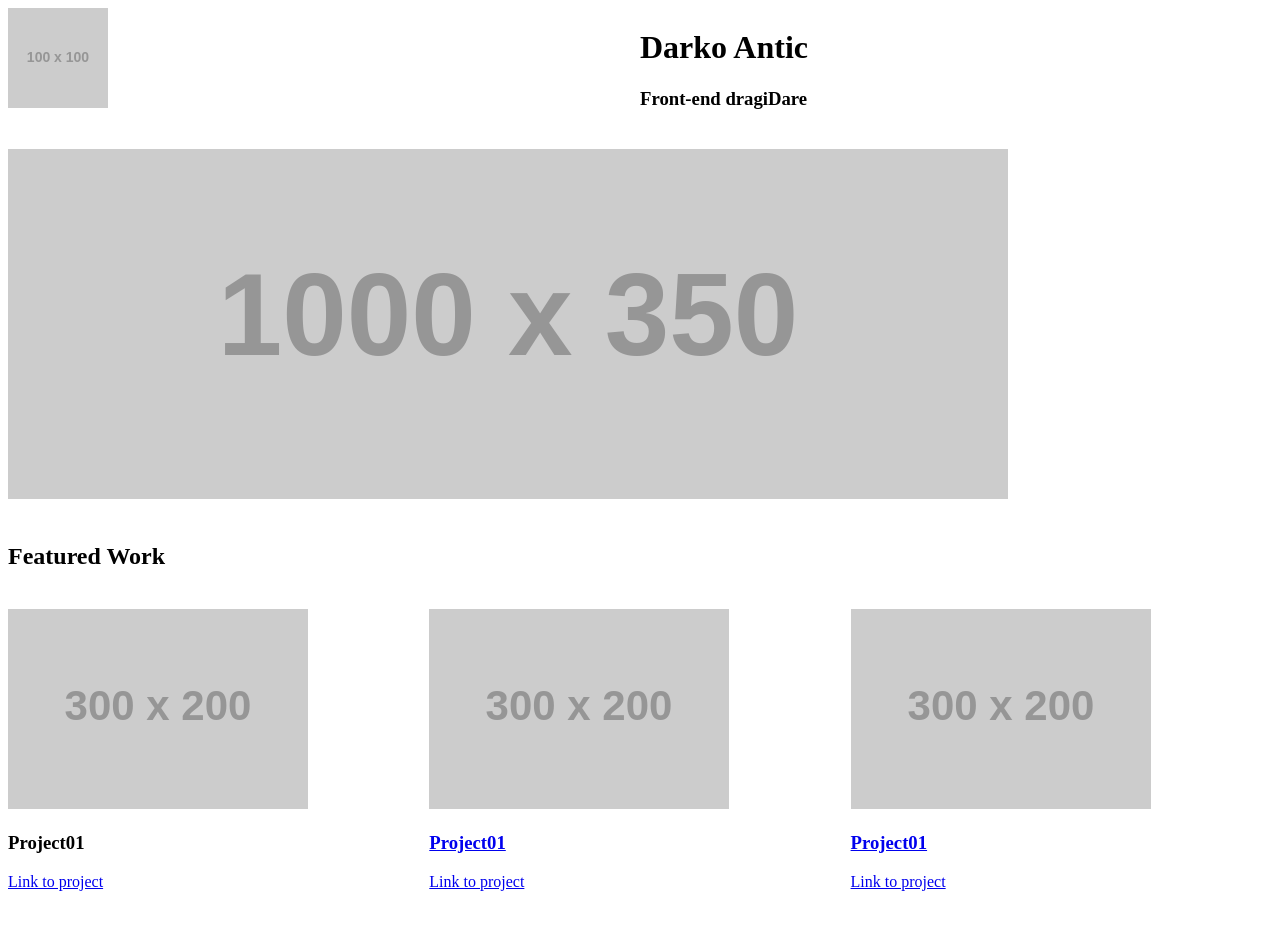
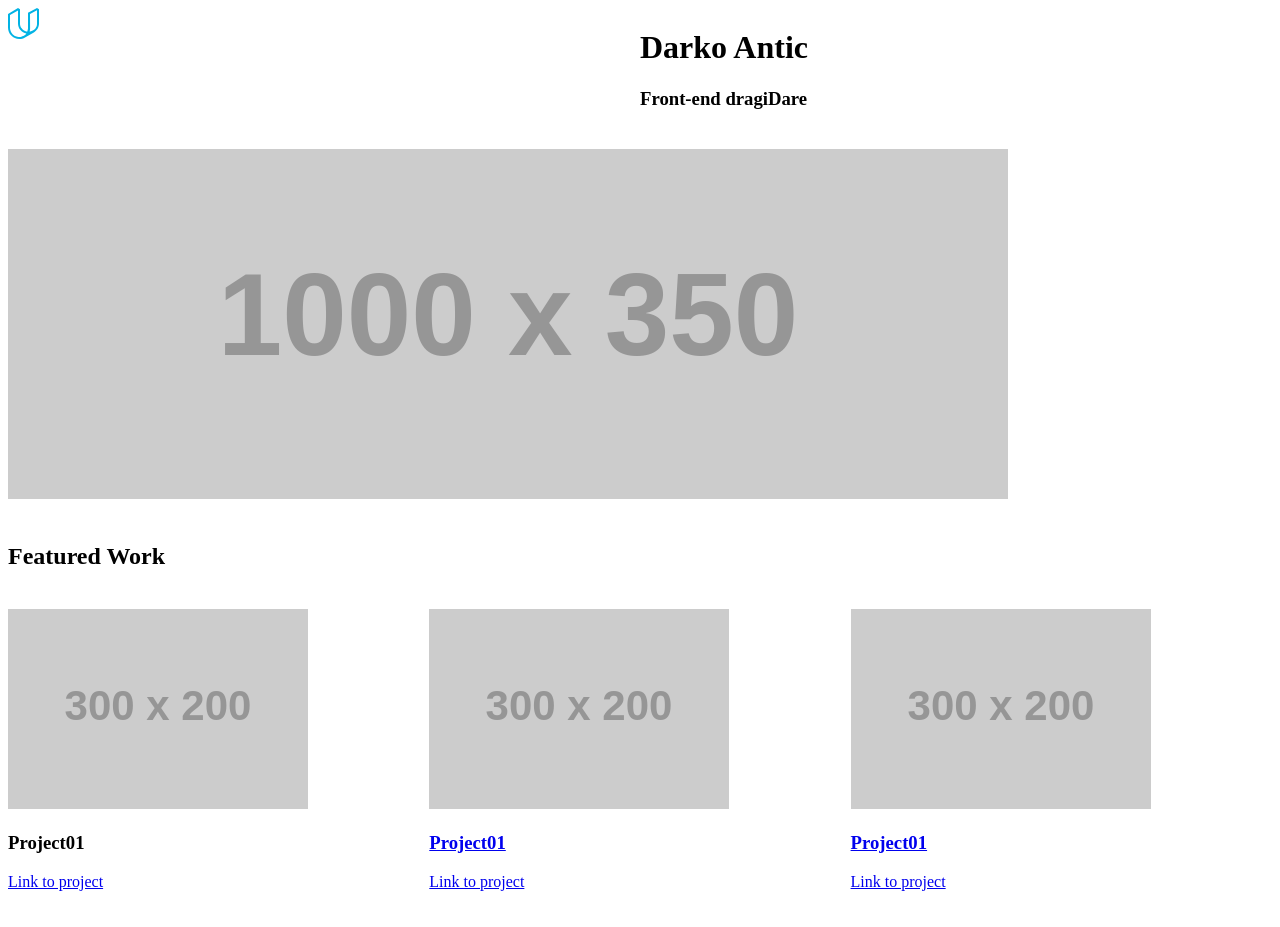
Before and after one commit to Dragidare/u-portfolio, a plain HTML site: page index.html in a window 1280 px wide. Drawn offline with Linux system fonts and the light colour scheme; placeholder pictures from the web are drawn by us.

Commit message:
svg logo added

```diff
--- a/index.html
+++ b/index.html
@@ -9,7 +9,7 @@
   <container class="grid">
     <header class="row">
       <div class="col-6">
-        <img src="http://placehold.it/100x100" alt="logo_img">
+        <img src="img/u-logo.svg" alt="logo_img">
       </div>
       <div class="col-6">
         <h1>Darko Antic</h1>
```
Also changed, not shown: img/u-logo.svg (added).
